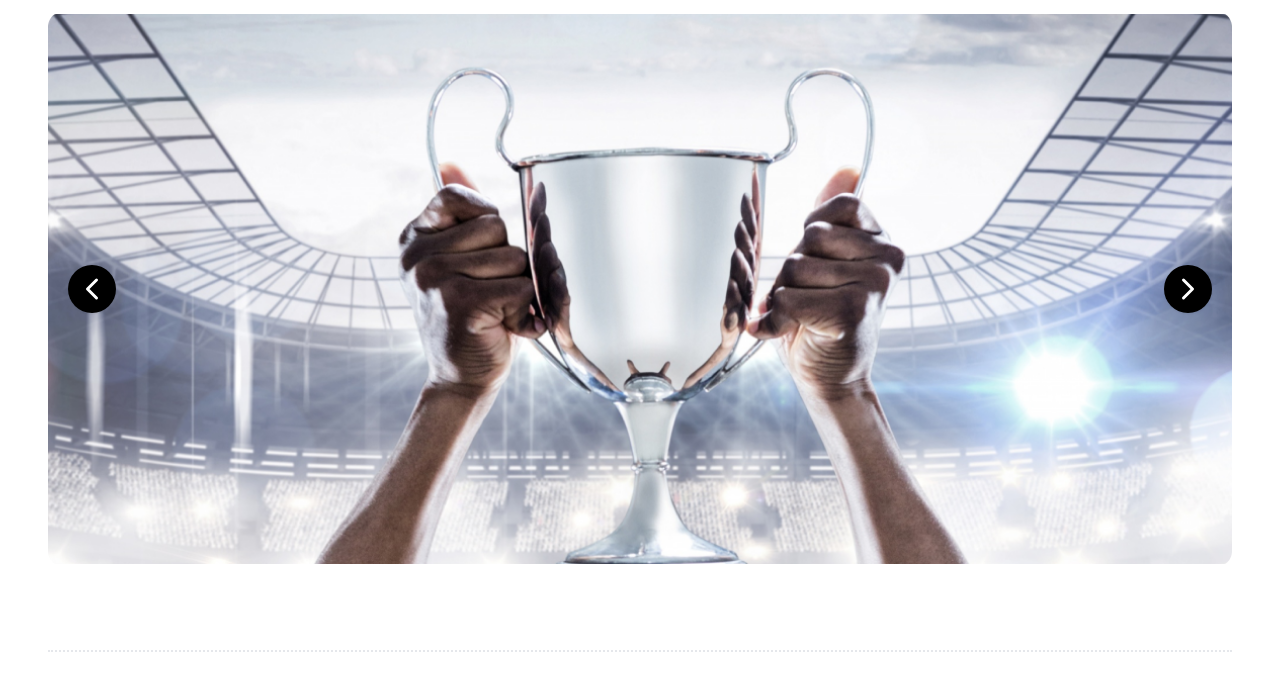
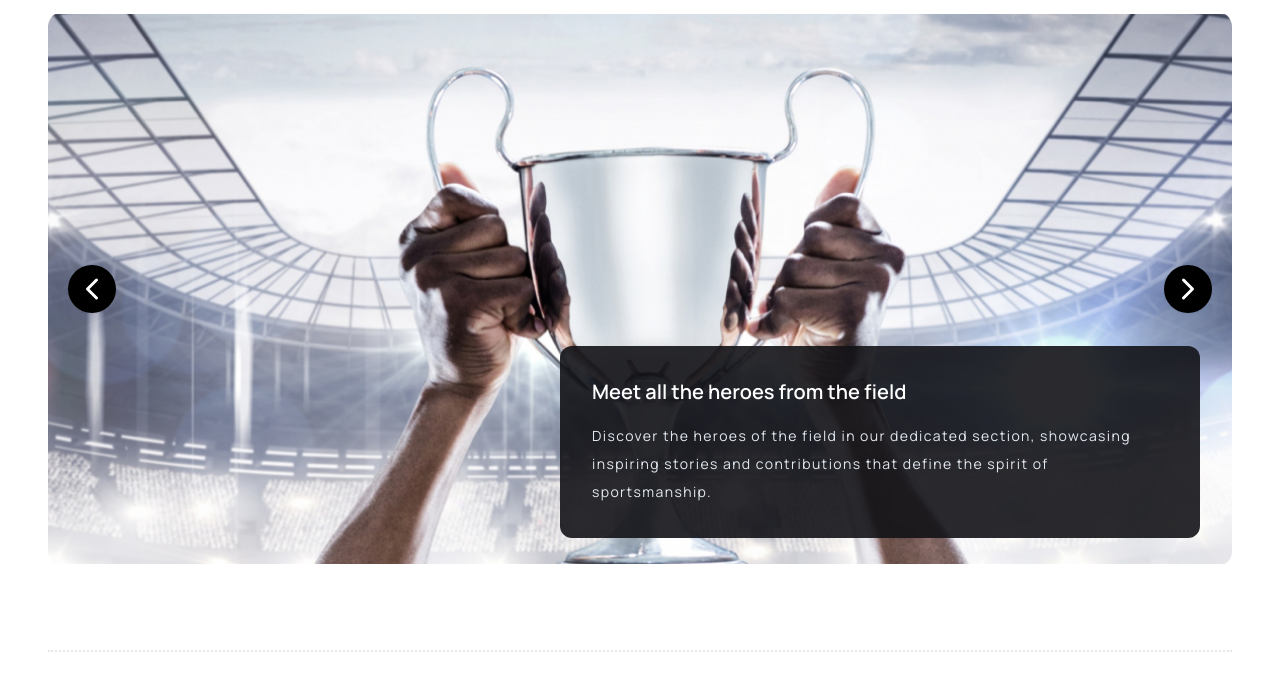
Before and after one commit to CodeWizard-AB/Assignment-3-Hockey-Website, a website: page index.html in a window 1280 px wide. Shown: the part 106-787 px from the top of the page. Drawn offline with nearby package versions, Linux system fonts and the light colour scheme.

Commit message:
project done

```diff
--- a/index.html
+++ b/index.html
@@ -72,7 +72,7 @@
 
 			<!-- * HERO BANNER SECTION -->
 
-			<section class="main_container pb-20">
+			<section class="main_container relative pb-8 md:pb-20">
 				<div class="carousel w-full">
 					<div id="slide1" class="carousel-item relative w-full">
 						<img src="Images/1.png" class="w-full" />
@@ -122,6 +122,20 @@
 							></a>
 						</div>
 					</div>
+				</div>
+				<div
+					class="md:absolute md:bg-primary/90 bg-primary md:max-w-screen-sm text-white md:bottom-28 md:right-20 z-10 p-8 rounded-xl mt-6"
+				>
+					<h3 class="md:text-xl text-lg font-semibold mb-4">
+						Meet all the heroes from the field
+					</h3>
+					<p
+						class="text-sm leading-loose tracking-widest md:text-left text-center text-slate-200"
+					>
+						Discover the heroes of the field in our dedicated section,
+						showcasing inspiring stories and contributions that define the
+						spirit of sportsmanship.
+					</p>
 				</div>
 			</section>
 		</header>
```
Also changed, not shown: app/style.css.
